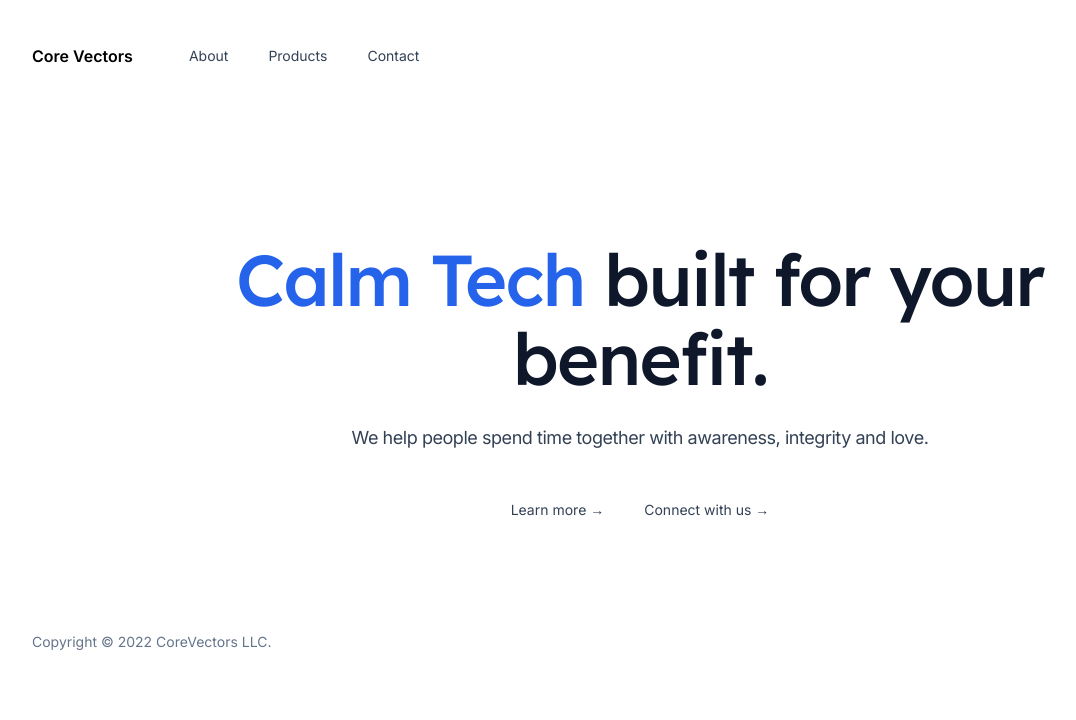
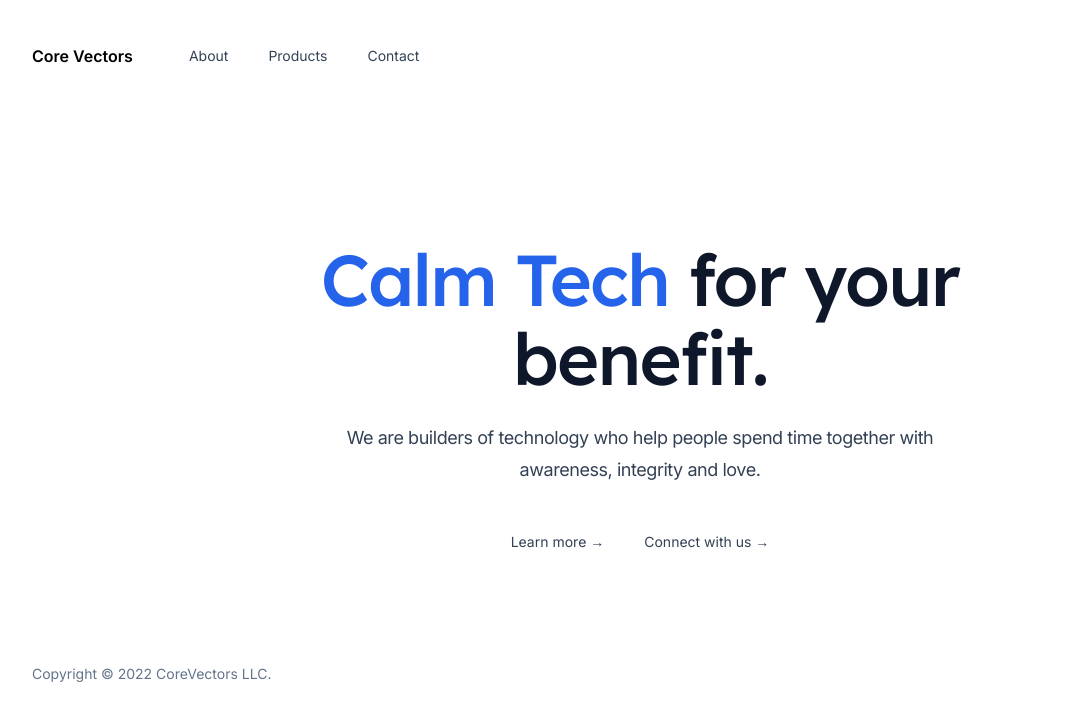
Before and after one commit to corevectors/www, a Next.js app: page / in a window 1280 px wide. Shown: the top 720 px of the page, without its empty margins (0-1076 px from the left). Built offline with nearby package versions, Linux system fonts and the light colour scheme.

Commit message:
Update hero content

```diff
--- a/src/components/Hero.jsx
+++ b/src/components/Hero.jsx
@@ -16,10 +16,10 @@ export function Hero() {
         <span className="relative whitespace-nowrap text-blue-600">
           <span className="relative">Calm Tech</span>
         </span>{' '}
-        built for your benefit.
+        for your benefit.
       </h1>
       <p className="mx-auto mt-6 max-w-2xl text-lg tracking-tight text-slate-700">
-        We help people spend time together with awareness, integrity and love.
+        We are builders of technology who help people spend time together with awareness, integrity and love.
       </p>
       <div className="mt-10 flex justify-center gap-x-6">
         <NavLink href="/about">Learn more →</NavLink>
```
